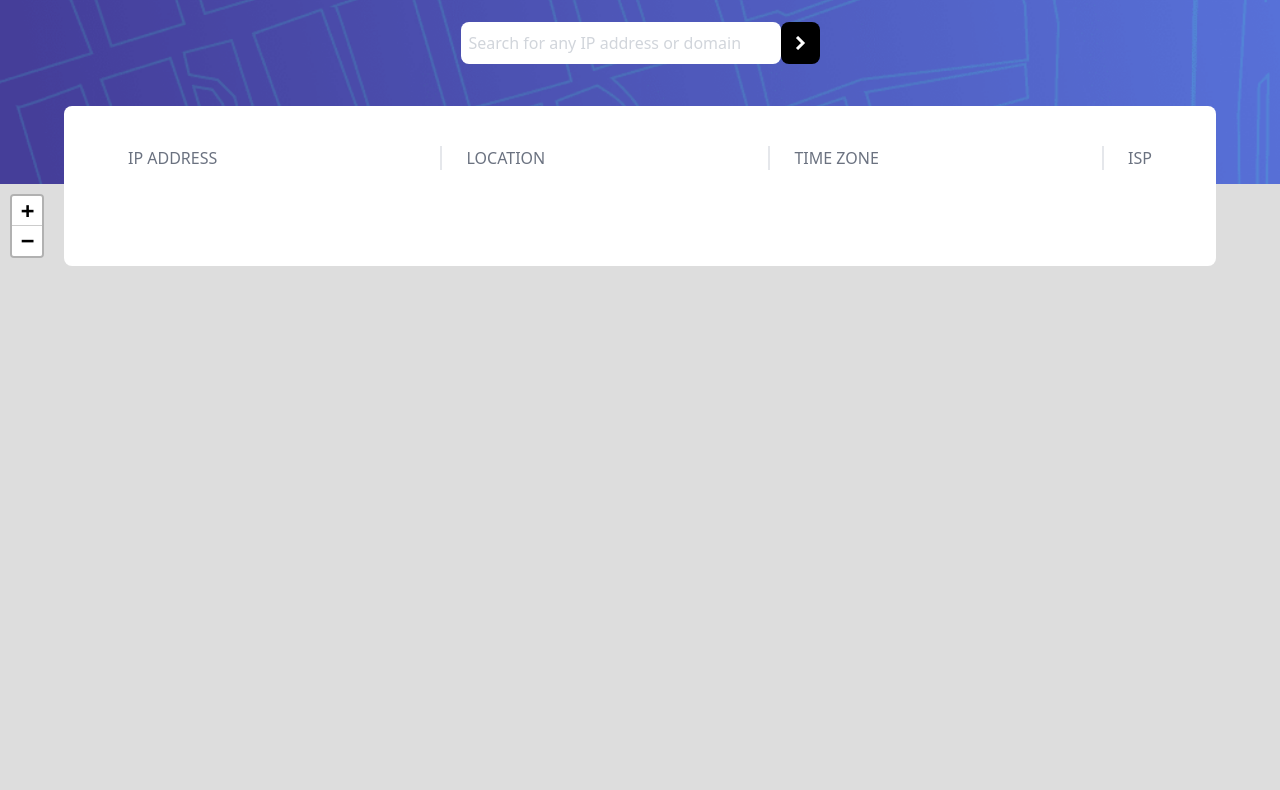
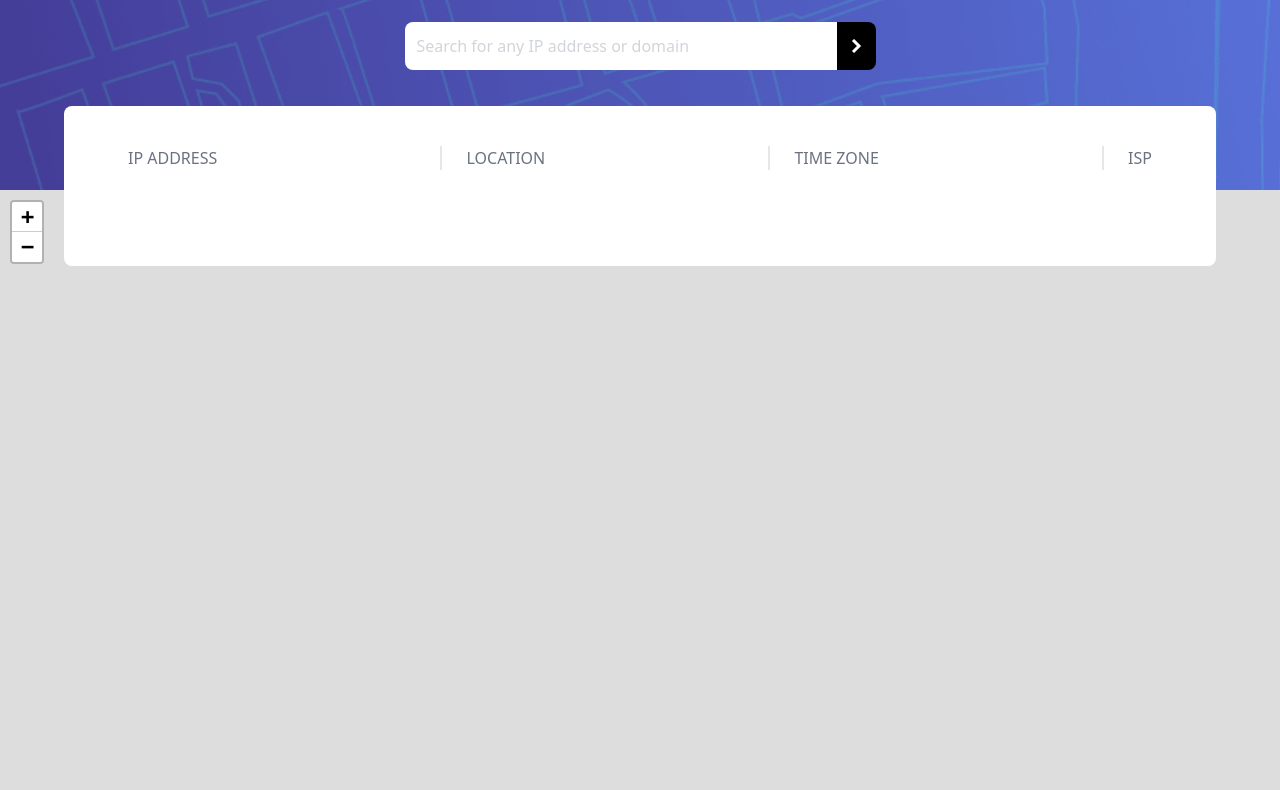
Before and after one commit to caritobd91/ip-address-tracker, a website built with Vite: page index.html in a window 1280 px wide. Shown: the part 134-924 px from the top of the page. Built offline with nearby package versions, Linux system fonts and the light colour scheme; no server answers.

Commit message:
[update] input search styling

```diff
--- a/index.html
+++ b/index.html
@@ -18,8 +18,8 @@
           <h1 class="py-10 text-center text-white text-3xl font-semibold">IP Address Tracker</h1>
 
           <form id="form" class="pb-10 flex flex-row justify-center">
-            <input type="text" placeholder="Search for any IP address or domain" class="w-80 rounded-lg py-2 px-2 placeholder-gray-300 w-ful">
-            <button class="bg-black p-3.5 rounded-lg">
+            <input type="text" placeholder="Search for any IP address or domain" class="w-3/4 rounded-lg rounded-r-none p-3 placeholder-gray-300 w-ful">
+            <button class="bg-black p-3.5 rounded-lg rounded-l-none ">
               <img src="/img/icon-arrow.svg">
             </button>
           </form>
```
